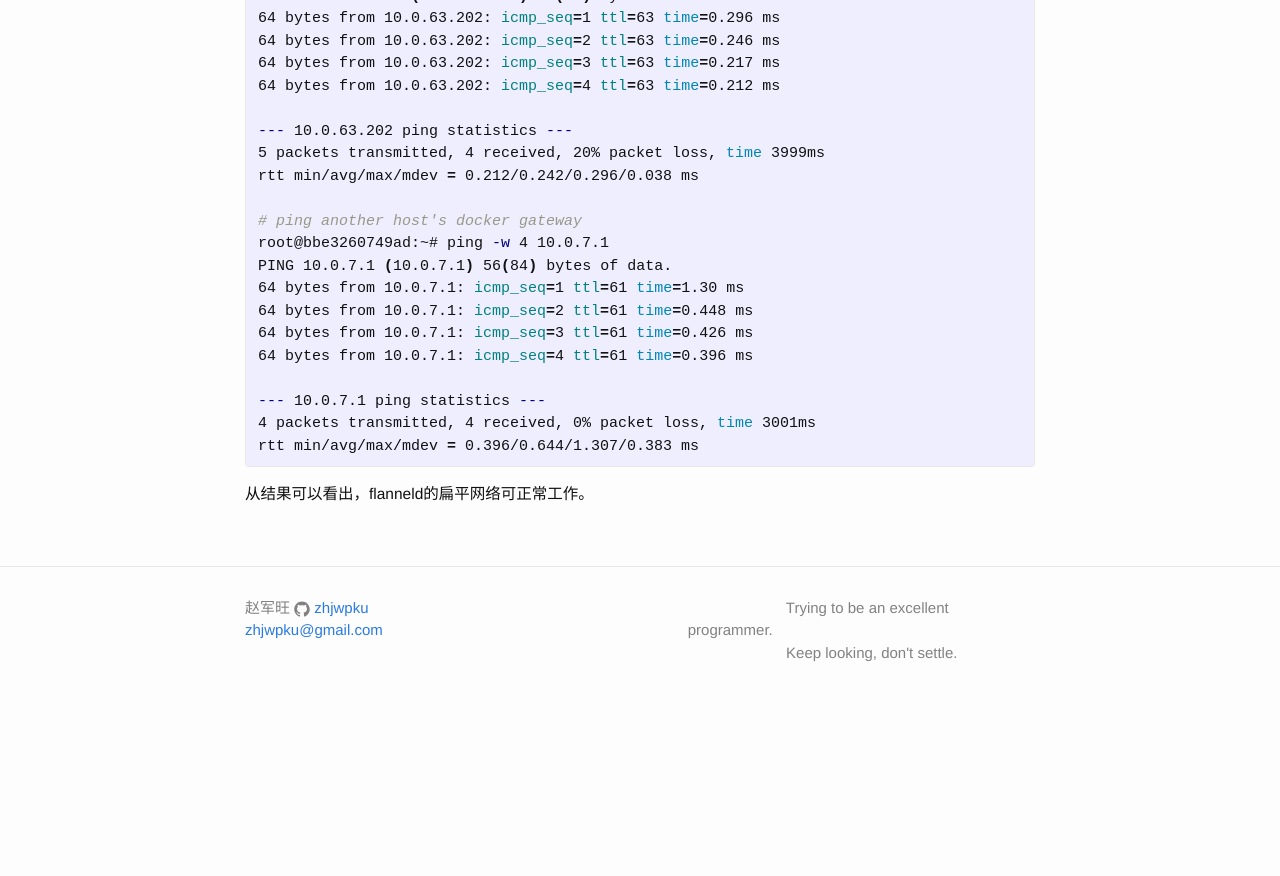
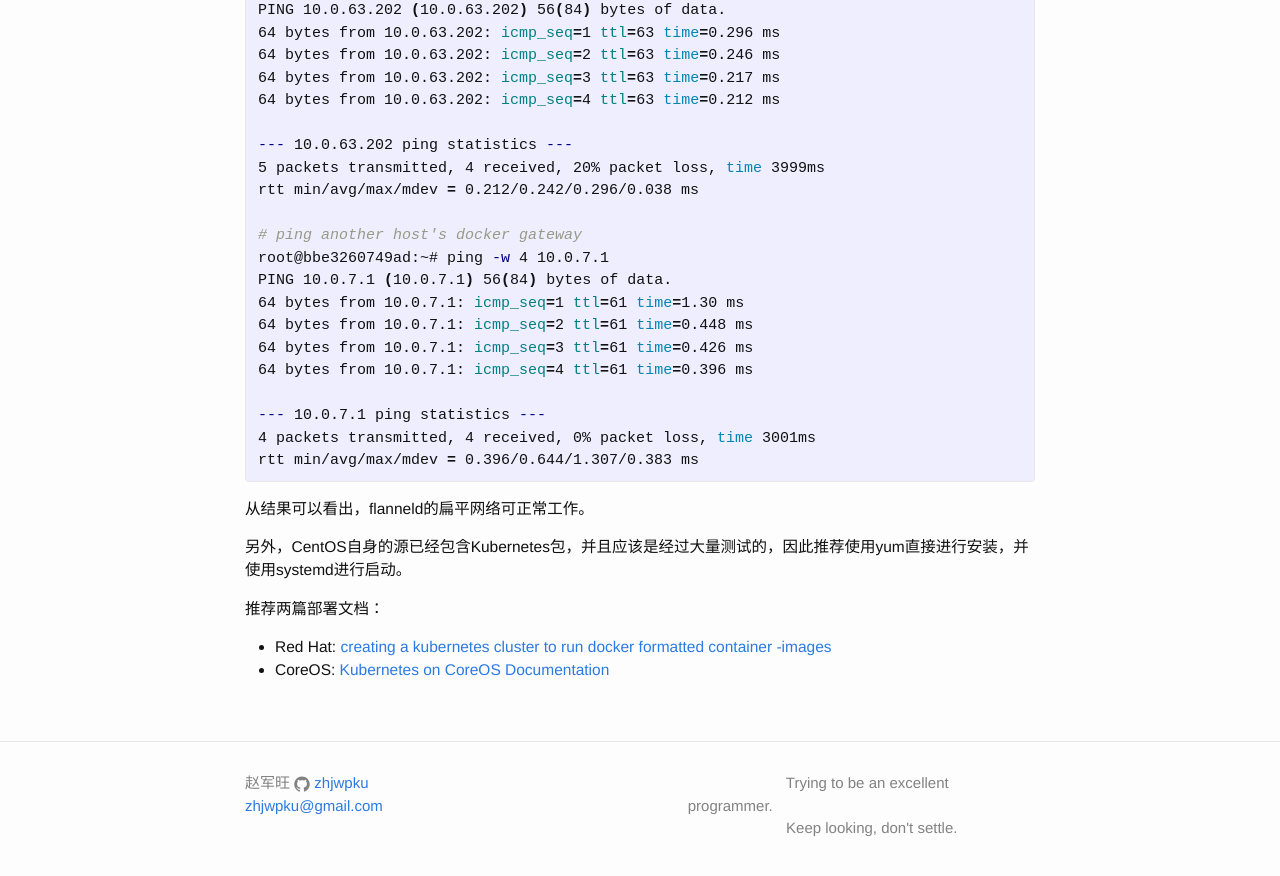
Before and after one commit to zhjwpku/zhjwpku.github.io, a Jekyll site: the page built from _posts/2016-08-30-k8s-deploy-a-3-nodes-cluster.markdown, in a window 1280 px wide and 900 px high, scrolled down 6283 px. Shown: the top 876 px of the window. Built offline with Jekyll 4.4.1, drawn with Linux system fonts in a browser that asks for light colours; comment, search, counter and statistics services are not loaded; before the commit the page ends 7007 px from its top, so only the background shows below that; some of the changed text lies outside the part shown.

Commit message:
k8s deploy a 3 nodes cluster modify
Signed-off-by: Zhao Junwang <zhjwpku@gmail.com>

```diff
--- a/_posts/2016-08-30-k8s-deploy-a-3-nodes-cluster.markdown
+++ b/_posts/2016-08-30-k8s-deploy-a-3-nodes-cluster.markdown
@@ -108,8 +107,10 @@
 
 {% highlight shell %}
 [root@boba ~]# kube-proxy --logtostderr=true --v=0 \
---master=http:10.0.63.202:8080 >> /var/log/kube-proxy.log 2>&1 &
+--master=http://10.0.63.202:8080 >> /var/log/kube-proxy.log 2>&1 &
 {% endhighlight %}
+
+在Master节点上也可以运行上述命令，让Master节点也作为运行Pod的计算资源。但这是否是一种好的方式还有待调研。
 
 <h4>查询Kubernetes的健康状态</h4>
 {% highlight shell %}
@@ -164,9 +165,9 @@
 
 另外，由于重启docker，造成了etcd容器的stop，因此需要将停止的etcd容器重新启动，由于集群中有三台etcd节点，因此这个过程不会影响etcd的健康状态。
 
-在三台机器上分别进行如上操作之后，flannel的网络模型如下图所示：
+在三台机器上分别进行如上操作之后，flannel的网络模型如下图所示（用`ip a | grep flannel`查看flanneld网络）：
 
-![flannel_model](/assets/201608/flannel_model.png){: width="700px"}
+![flannel_model](/assets/201608/flannel_model.png){: width="650px"}
 
 在各机器上可以查看docker的子网详情：
 {% highlight shell %}
@@ -267,5 +268,14 @@
 
 从结果可以看出，flanneld的扁平网络可正常工作。
 
+另外，CentOS自身的源已经包含Kubernetes包，并且应该是经过大量测试的，因此推荐使用yum直接进行安装，并使用systemd进行启动。
+
+推荐两篇部署文档：
+
+- Red Hat: [creating a kubernetes cluster to run docker formatted container -images][redhat_k8s]
+- CoreOS: [Kubernetes on CoreOS Documentation][k8s_on_coreos]
+
 [etcdabc]: http://zhjwpku.com/2016/08/26/etcd-abc.html
 [docker_install]: https://docs.docker.com/engine/installation/linux/centos/
+[redhat_k8s]: https://access.redhat.com/documentation/en/red-hat-enterprise-linux-atomic-host/7/paged/getting-started-with-containers/chapter-4-creating-a-kubernetes-cluster-to-run-docker-formatted-container-images
+[k8s_on_coreos]: https://coreos.com/kubernetes/docs/latest/
```
Also changed, not shown: other parts of _posts/2016-08-30-k8s-deploy-a-3-nodes-cluster.markdown (+2 -3 lines), assets/201608/flannel_model.png.
